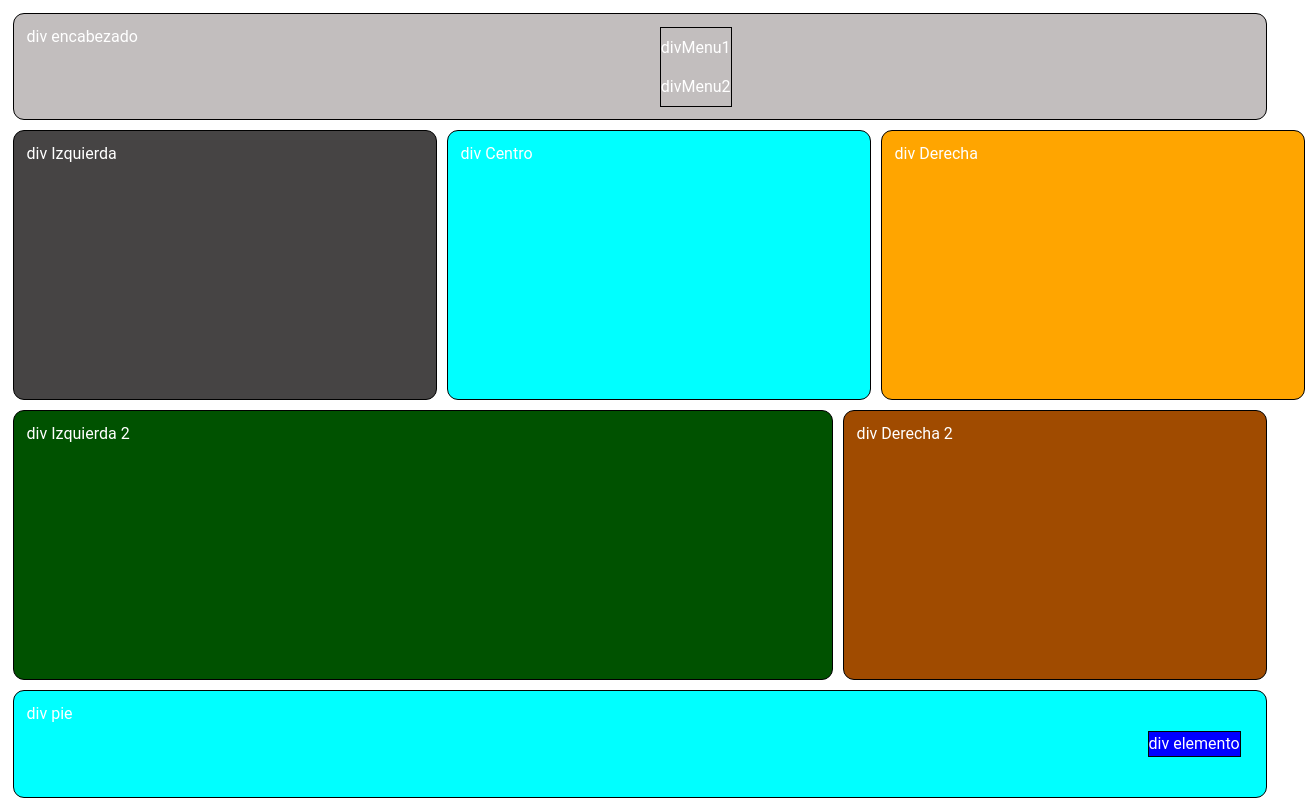
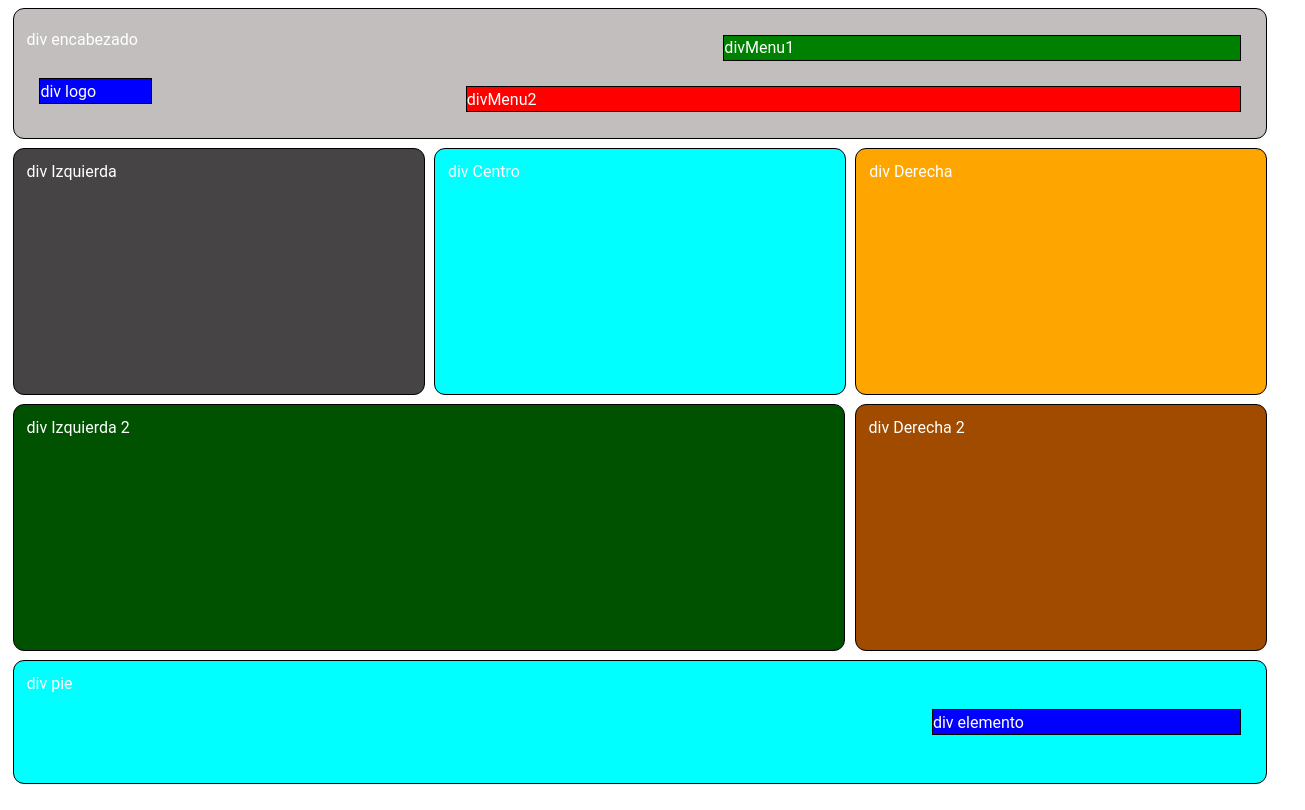
Before and after one commit to hernanmf/hernanMartinezMisEjercicios, a website built with Parcel: page ejLayout.html in a window 1280 px wide. Shown: the whole page, 1305 px wide, since content can reach past the window. Built offline with nearby package versions, Linux system fonts and the light colour scheme.

Commit message:
Ejercicio de layout

```diff
--- a/ejLayout.html
+++ b/ejLayout.html
@@ -8,10 +8,13 @@
 </head>
 
 <body>
-  <div class="divVertical ">
-    <div class="divEncabezado ">
+  <div class="divVertical">
+    <div class="divEncabezado">
+      <div class="divEncabezadoIzquierdo">
         <span class="texto">div encabezado</span>
-      <div class="divMenues ">
+        <span class="divLogo">div logo</span>
+      </div>
+      <div class="divEncabezadoDerecho">
         <div class="divMenu1">
           <span class="texto">divMenu1</span>
         </div>
@@ -19,9 +22,8 @@
           <span class="texto">divMenu2</span>
         </div>
       </div>
+    </div>
 
-      <div class="divLogo">
-      </div>
   </div>
 
   <div class="div1">
@@ -37,18 +39,17 @@
   </div>
 
   <div class="div2">
-      <div class="divIzquierda2 ">
+    <div class="divIzquierda2">
       <span class="texto">div Izquierda 2</span>
     </div>
-      <div class="divDerecha2 ">
+    <div class="divDerecha2">
       <span class="texto">div Derecha 2</span>
     </div>
-
   </div>
 
   <div class="divPie">
     <span class="texto">div pie</span>
-      <div class="divElemento ">
+    <div class="divElemento">
       <span class="texto">div elemento</span>
     </div>
   </div>
--- a/src/ejercicioDeLayout.css
+++ b/src/ejercicioDeLayout.css
@@ -1,12 +1,6 @@
 body {
   font-family: "Roboto", sans-serif;
   color: white;
-}
-
-.divVertical {
-  display: flex;
-  flex-direction: column;
-  justify-content: space-evenly;
 }
 
 .divCentro,
@@ -26,12 +20,14 @@ body {
 .divPie {
   display: flex;
   min-width: 100% auto;
-  min-height: 10vh;
+  min-height: 12vh;
 }
+
 .divEncabezado {
   background-color: rgb(194, 190, 190);
   justify-content: space-between;
 }
+
 .divPie {
   background-color: aqua;
   justify-content: space-between;
@@ -41,13 +37,14 @@ body {
 .div2 {
   display: flex;
   justify-content: space-between;
-  min-height: 35vh;
+  min-height: 32vh;
+  max-width: 100%;
 }
 .divIzquierda,
 .divCentro,
 .divDerecha,
 .divDerecha2 {
-  min-width: 31vw;
+  width: 31%;
 }
 .divIzquierda {
   background-color: rgb(70, 68, 68);
@@ -67,7 +64,10 @@ body {
 .divDerecha2 {
   background-color: rgb(160, 75, 0);
 }
-.divElemento {
+.divElemento,
+.divLogo,
+.divMenu1,
+.divMenu2 {
   display: flex;
   align-items: center;
   align-self: center;
@@ -76,10 +76,39 @@ body {
   margin: 0.8rem;
   background-color: blue;
 }
+.divElemento {
+  width: 25%;
+}
 
-.divMenues {
+.divLogo {
+  width: 30%;
+  align-self: flex-start;
+}
+
+.divEncabezadoIzquierdo,
+.divEncabezadoDerecho {
   display: flex;
   flex-direction: column;
   justify-content: space-around;
-  border: 1px solid black;
 }
+.divEncabezadoDerecho {
+  width: 70%;
+}
+.divEncabezadoIzquierdo {
+  padding-left: 0%;
+  width: 30%;
+}
+
+.divMenu1,
+.divMenu2 {
+  align-self: flex-end;
+}
+
+.divMenu1 {
+  width: 60%;
+  background-color: green;
+}
+.divMenu2 {
+  width: 90%;
+  background-color: red;
+}
```
Lines whose indentation alone changed are shown as unchanged.
